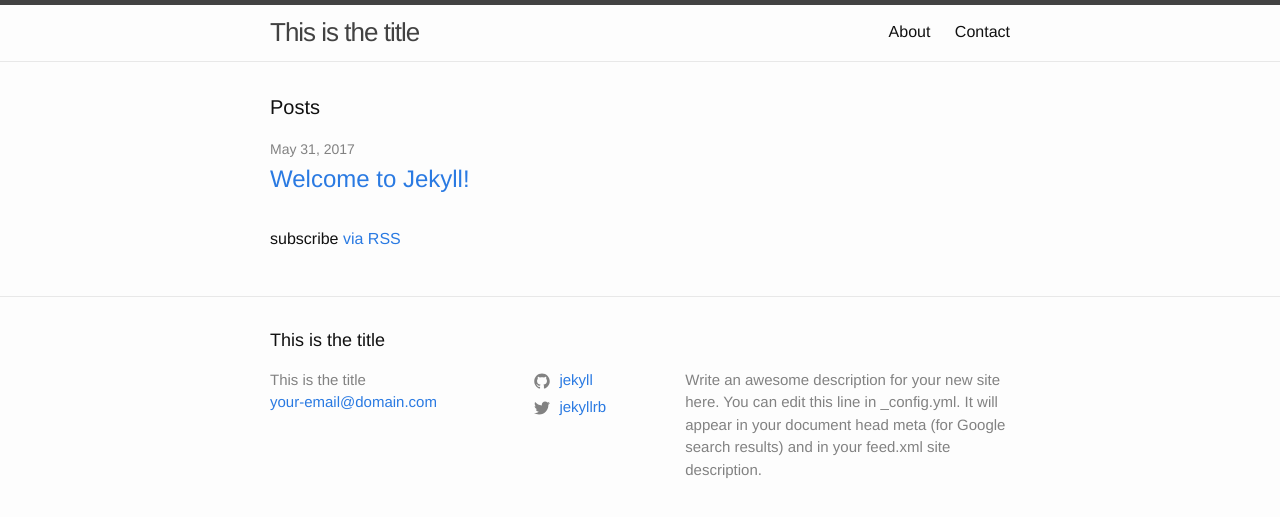
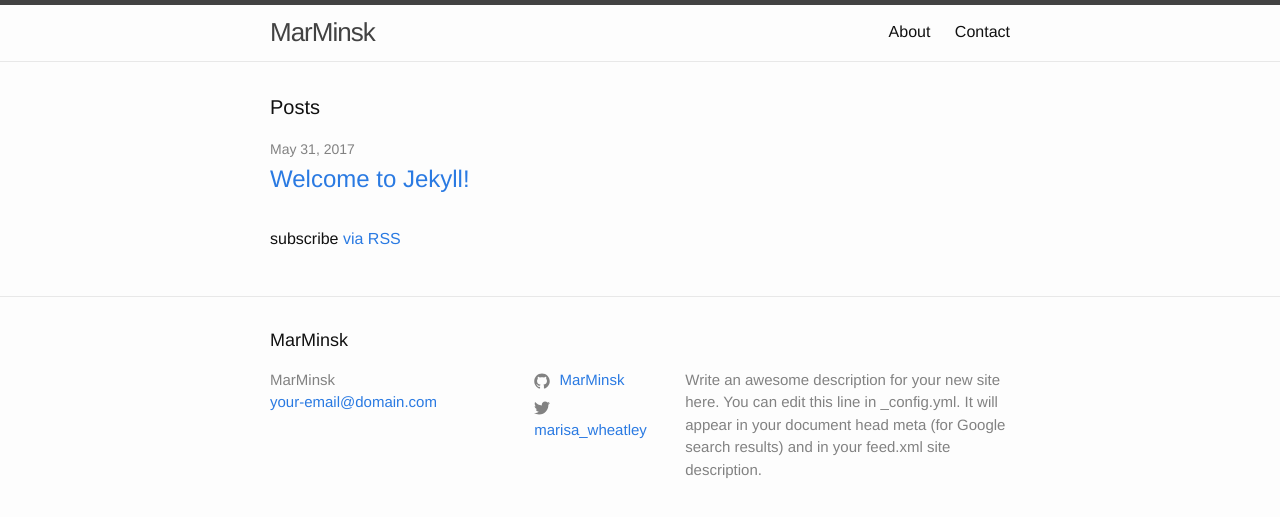
Before and after one commit to MarMinsk/MarMinsk.github.io, a Jekyll site: the page built from index.md, in a window 1280 px wide. Shown: the top 517 px of the page. Built offline with Jekyll 4.4.1, drawn with Linux system fonts in a browser that asks for light colours.

Commit message:
adding some changes

```diff
--- a/_config.yml
+++ b/_config.yml
@@ -13,7 +13,7 @@
 # you will see them accessed via {{ site.title }}, {{ site.email }}, and so on.
 # You can create any custom variable you would like, and they will be accessible
 # in the templates via {{ site.myvariable }}.
-title: This is the title
+title: MarMinsk
 email: your-email@domain.com
 description: > # this means to ignore newlines until "baseurl:"
   Write an awesome description for your new site here. You can edit this
@@ -21,8 +21,8 @@ description: > # this means to ignore newlines until "baseurl:"
   Google search results) and in your feed.xml site description.
 baseurl: "" # the subpath of your site, e.g. /blog
 url: "" # the base hostname & protocol for your site, e.g. http://example.com
-twitter_username: jekyllrb
-github_username:  jekyll
+twitter_username: marisa_wheatley
+github_username:  MarMinsk
 
 # Build settings
 markdown: kramdown
```
